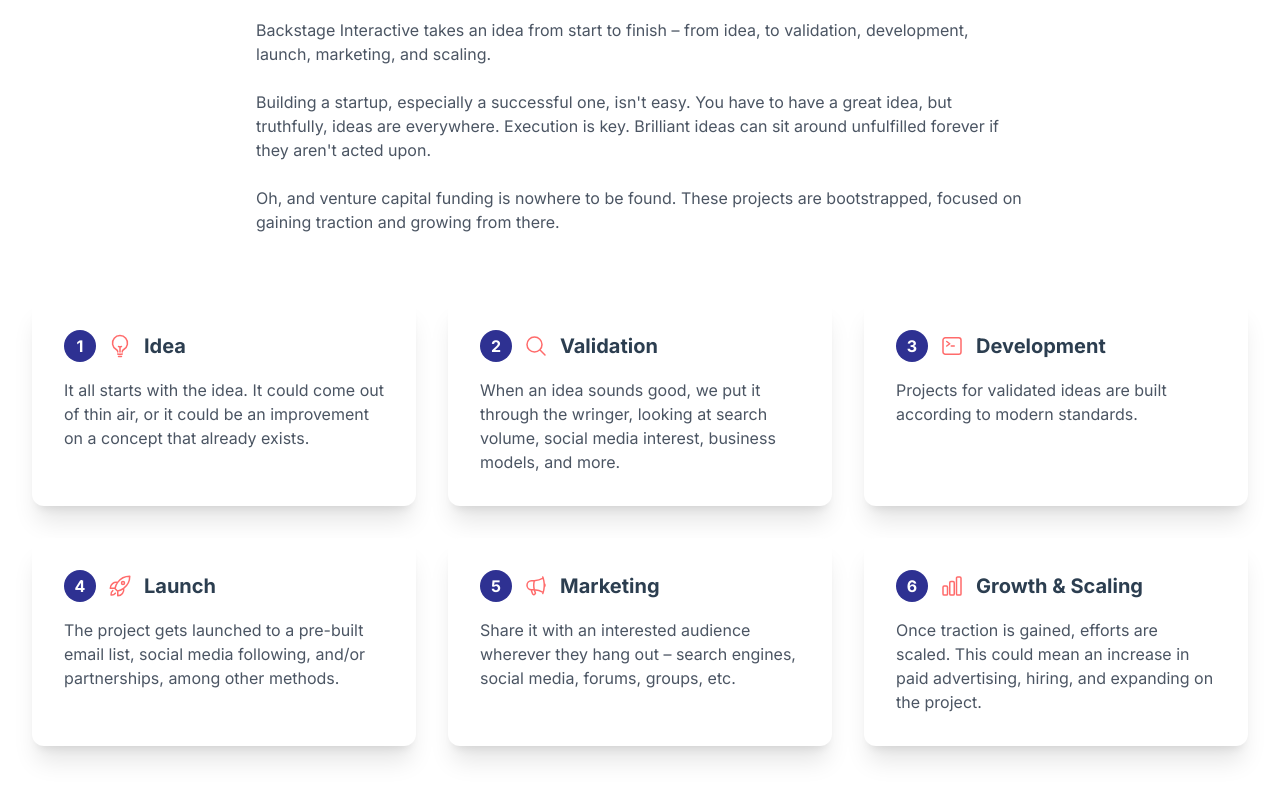
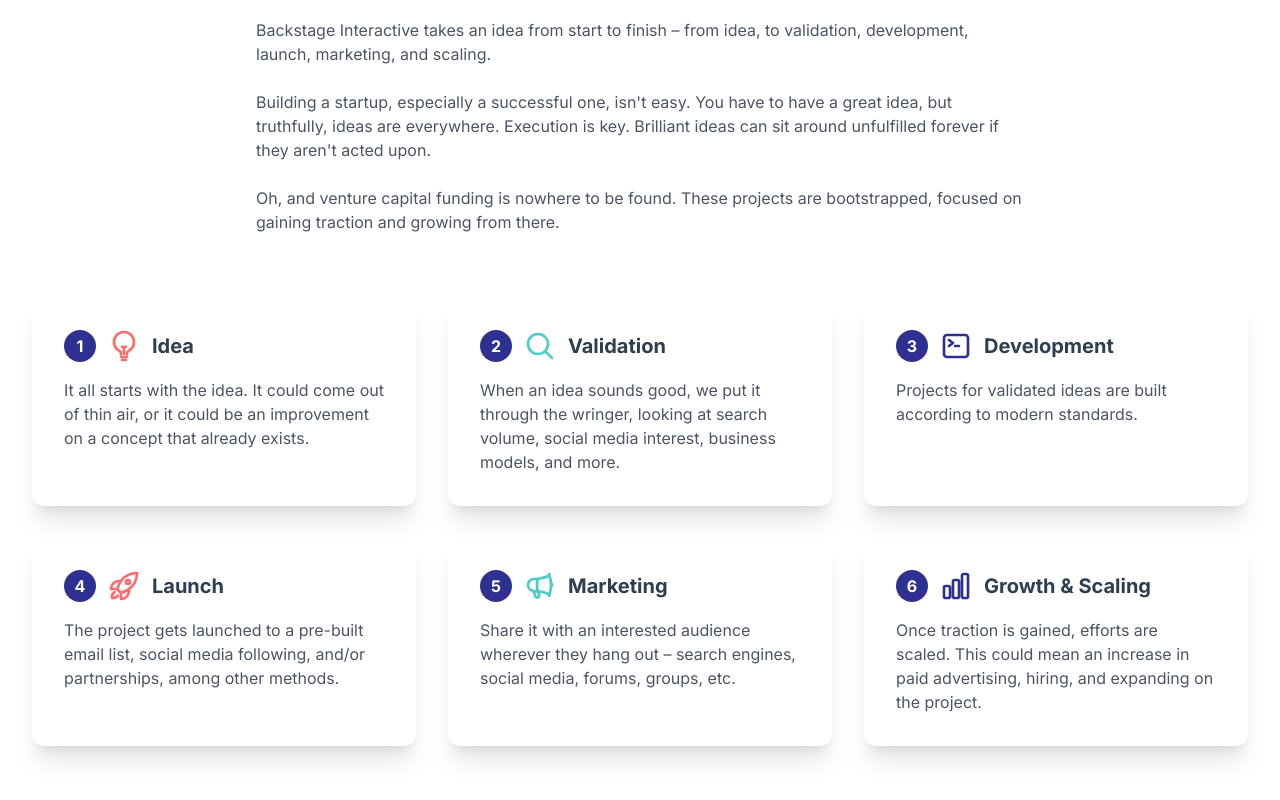
Before and after one commit to K-Love/backstage-interactive, a Next.js app: page /studio in a window 1280 px wide. Shown: the part 506-1306 px from the top of the page. Built offline with nearby package versions, Linux system fonts and the light colour scheme.

Commit message:
Update icon styling and layout: - Increase icon sizes in Studio page (w-8 h-8) - Increase icon sizes in Agency page (w-10 h-10) - Add stroke-2 for bolder icons - Remove placeholder comments - Provide complete page implementations

```diff
--- a/src/pages/agency.tsx
+++ b/src/pages/agency.tsx
@@ -15,25 +15,25 @@
     title: "Design",
     subtitle: "Crafting Visuals",
     description: "Design is where imagination meets strategy... transforming concepts into compelling visuals that capture a brand's essence. A blend of aesthetics and functionality creates designs that not only look stunning but also communicate messages effectively.",
-    icon: <PaintBrushIcon className="w-8 h-8" />
+    icon: <PaintBrushIcon className="w-10 h-10 text-accent stroke-2" />
   },
   {
     title: "Development",
     subtitle: "Building Solutions",
     description: "Development turns visionary ideas into reality... building robust, scalable solutions tailored to specific needs. Love WordPress, Shopify, or another popular platform? Great, let's use it. Want to get back to the basics and use good old HTML, CSS, and JavaScript? Let's do it.",
-    icon: <CodeBracketIcon className="w-8 h-8" />
+    icon: <CodeBracketIcon className="w-10 h-10 text-primary stroke-2" />
   },
   {
     title: "Sharing",
     subtitle: "Spreading the Word",
     description: "Sharing is about making connections and amplifying voices. Digital marketing strategies are designed to maximize reach and engagement. Through targeted social media campaigns, SEO, content marketing, and more, brands can connect with their audience on a deeper level.",
-    icon: <ShareIcon className="w-8 h-8" />
+    icon: <ShareIcon className="w-10 h-10 text-accent2 stroke-2" />
   },
   {
     title: "Consulting",
     subtitle: "Guiding Success",
     description: "Consulting is where expertise meets partnership. Strategic guidance is provided to navigate the complexities of the digital landscape... working closely to understand goals and challenges, offering tailored solutions to drive growth and success.",
-    icon: <LightBulbIcon className="w-8 h-8" />
+    icon: <LightBulbIcon className="w-10 h-10 text-accent stroke-2" />
   }
 ];
 
@@ -77,7 +77,7 @@
                 <div className="text-accent mb-6 transform transition-transform duration-300 group-hover:scale-110">
                   {service.icon}
                 </div>
-                <h3 className="text-2xl font-bold mb-2 gradient-text">{service.title}</h3>
+                <h3 className="text-2xl font-bold mb-2 text-gray-900">{service.title}</h3>
                 <h4 className="text-accent2 font-medium mb-4">{service.subtitle}</h4>
                 <p className="text-gray-600">{service.description}</p>
               </motion.div>
--- a/src/pages/index.tsx
+++ b/src/pages/index.tsx
@@ -45,7 +45,7 @@
       <section className="py-20 bg-light">
         <div className="container">
           <div className="max-w-3xl mx-auto text-center">
-            <h2 className="text-3xl md:text-4xl font-bold mb-8 gradient-text">
+            <h2 className="text-3xl md:text-4xl font-bold mb-8 text-gray-900">
               Transforming Ideas into Reality
             </h2>
             <p className="text-lg text-gray-600">
--- a/src/pages/studio.tsx
+++ b/src/pages/studio.tsx
@@ -16,32 +16,32 @@
   {
     title: "Idea",
     description: "It all starts with the idea. It could come out of thin air, or it could be an improvement on a concept that already exists.",
-    icon: <LightBulbIcon className="w-6 h-6" />
+    icon: <LightBulbIcon className="w-8 h-8 text-accent stroke-2" />
   },
   {
     title: "Validation",
     description: "When an idea sounds good, we put it through the wringer, looking at search volume, social media interest, business models, and more.",
-    icon: <MagnifyingGlassIcon className="w-6 h-6" />
+    icon: <MagnifyingGlassIcon className="w-8 h-8 text-accent2 stroke-2" />
   },
   {
     title: "Development",
     description: "Projects for validated ideas are built according to modern standards.",
-    icon: <CommandLineIcon className="w-6 h-6" />
+    icon: <CommandLineIcon className="w-8 h-8 text-primary stroke-2" />
   },
   {
     title: "Launch",
     description: "The project gets launched to a pre-built email list, social media following, and/or partnerships, among other methods.",
-    icon: <RocketLaunchIcon className="w-6 h-6" />
+    icon: <RocketLaunchIcon className="w-8 h-8 text-accent stroke-2" />
   },
   {
     title: "Marketing",
     description: "Share it with an interested audience wherever they hang out – search engines, social media, forums, groups, etc.",
-    icon: <MegaphoneIcon className="w-6 h-6" />
+    icon: <MegaphoneIcon className="w-8 h-8 text-accent2 stroke-2" />
   },
   {
     title: "Growth & Scaling",
     description: "Once traction is gained, efforts are scaled. This could mean an increase in paid advertising, hiring, and expanding on the project.",
-    icon: <ChartBarIcon className="w-6 h-6" />
+    icon: <ChartBarIcon className="w-8 h-8 text-primary stroke-2" />
   }
 ];
 
@@ -97,7 +97,7 @@
                     {index + 1}
                   </span>
                   <div className="flex items-center">
-                    <span className="text-accent mr-3">{step.icon}</span>
+                    <span className="mr-3">{step.icon}</span>
                     <h3 className="text-xl font-bold">{step.title}</h3>
                   </div>
                 </div>
```
